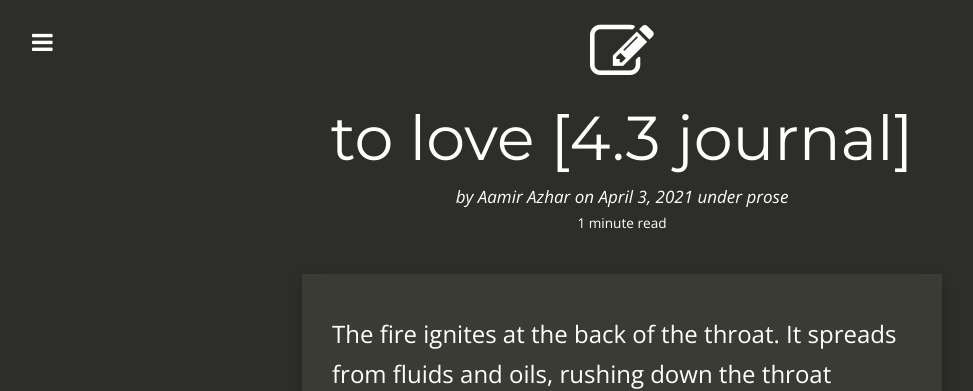
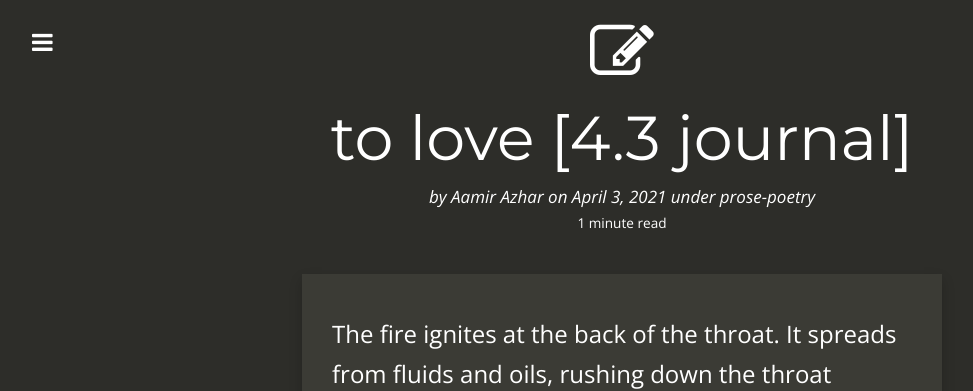
Before and after one commit to jacobtomlinson/carte-noire, a Jekyll site: the page built from _posts/2021-04-03-to-love-4-3-journal.md, in a window 1280 px wide. Shown: the top 391 px of the page, without its empty margins (18-991 px from the left). Built offline with Jekyll 4.4.1, drawn with Linux system fonts in a browser that asks for light colours; nearby versions of some CDN libraries; comment, search, counter and statistics services are not loaded.

Commit message:
Update prose poetry category to use a dash

```diff
--- a/_posts/2021-04-03-to-love-4-3-journal.md
+++ b/_posts/2021-04-03-to-love-4-3-journal.md
@@ -4,7 +4,7 @@ title:      to love [4.3 journal]
 date:       2021-04-03 12:09:00
 author:     Aamir Azhar
 summary:    Free-write journal entry.
-categories: prose poetry
+categories: prose-poetry
 thumbnail:  pencil-square-o
 tags:
   - clay
```
